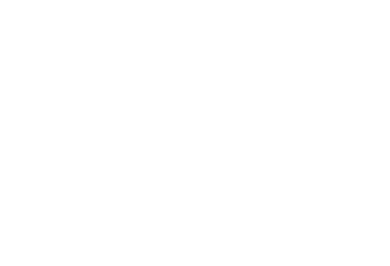
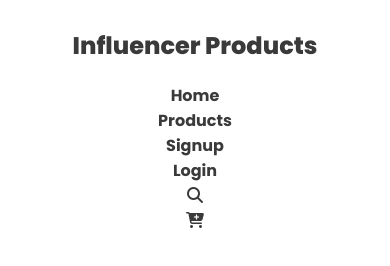
Before and after one commit to mehedirifat9/influencer-gear, a plain HTML site: page index.html in a window 390 px wide. Drawn offline with Linux system fonts and the light colour scheme.

Commit message:
Navbar Completed with responsive

```diff
--- a/index.html
+++ b/index.html
@@ -1,11 +1,37 @@
 <!DOCTYPE html>
 <html lang="en">
+
 <head>
     <meta charset="UTF-8">
     <meta name="viewport" content="width=device-width, initial-scale=1.0">
+    <link rel="preconnect" href="https://fonts.googleapis.com">
+    <link rel="preconnect" href="https://fonts.gstatic.com" crossorigin>
+    <link href="https://fonts.googleapis.com/css2?family=Poppins:wght@400;600;700;800&display=swap" rel="stylesheet">
+    <script src="https://kit.fontawesome.com/00f1fe5cc7.js" crossorigin="anonymous"></script>
+    <link rel="stylesheet" href="style.css">
     <title>Influencer Gear</title>
 </head>
+
 <body>
+    <header>
+        <nav class="navbar">
+            <h1 class="nav-title">Influencer Products</h1>
+            <div class="nav-links">
+                <li><a href="">Home</a></li>
+                <li><a href="">Products</a></li>
+                <li><a href="">Signup</a></li>
+                <li><a href="">Login</a></li>
+                <li><a href=""><i class="fa-solid fa-magnifying-glass"></i></a></li>
+                <li><a href=""><i class="fa-solid fa-cart-plus"></i></a></li>
+            </div>
+        </nav>
+    </header>
+    <main>
 
+    </main>
+    <footer>
+
+    </footer>
 </body>
+
 </html>
--- /dev/null
+++ b/style.css
@@ -0,0 +1,83 @@
+.poppins-regular {
+    font-family: "Poppins", sans-serif;
+    font-weight: 400;
+    font-style: normal;
+}
+
+.poppins-semibold {
+    font-family: "Poppins", sans-serif;
+    font-weight: 600;
+    font-style: normal;
+}
+
+.poppins-bold {
+    font-family: "Poppins", sans-serif;
+    font-weight: 700;
+    font-style: normal;
+}
+
+.poppins-extrabold {
+    font-family: "Poppins", sans-serif;
+    font-weight: 800;
+    font-style: normal;
+}
+
+
+body {
+    font-family: poppins;
+}
+
+header {
+    max-width: 1440px;
+    margin: 0 auto;
+}
+
+.nav-title {
+    font-size: 1.5rem;
+    font-weight: 800;
+    color: #3A3A3A;
+}
+
+.nav-links {
+    list-style: none;
+    display: flex;
+    align-items: center;
+}
+
+.nav-links a {
+    text-decoration: none;
+    color: #3A3A3A;
+    font-size: 1rem;
+    margin-left: 34px;
+    font-weight: bold;
+}
+
+.navbar {
+    display: flex;
+    justify-content: space-between;
+}
+
+@media screen and (max-width: 425px) {
+
+    .navbar {
+        text-align: center;
+        display: flex;
+        flex-direction: column;
+        /* justify-content: space-between; */
+    }
+    .nav-links{
+    list-style: none;
+    display: flex;
+    flex-direction: column;
+}
+.nav-links a{
+    margin: 0;
+}
+
+
+
+
+
+
+
+}
```
